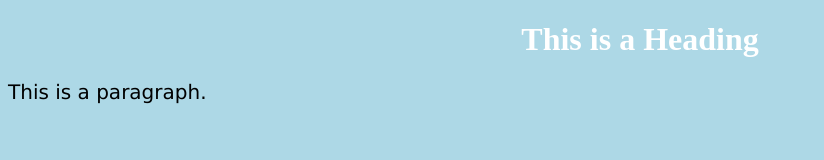
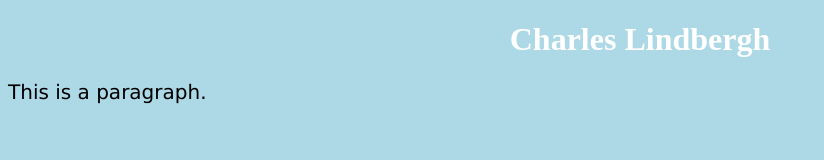
Before and after one commit to CEuceda8554/semesterproject.github.io, a plain HTML site: page index.html in a window 1280 px wide. Shown: the whole page, without its empty margins (0-824 px from the left). Drawn offline with Linux system fonts and the light colour scheme.

Commit message:
Update index.html

```diff
--- a/index.html
+++ b/index.html
@@ -21,7 +21,7 @@ p {
 </head>
 <body>
 
-<h1>This is a Heading</h1>
+<h1>Charles Lindbergh</h1>
 <p>This is a paragraph.</p>
 
 </body>
```
